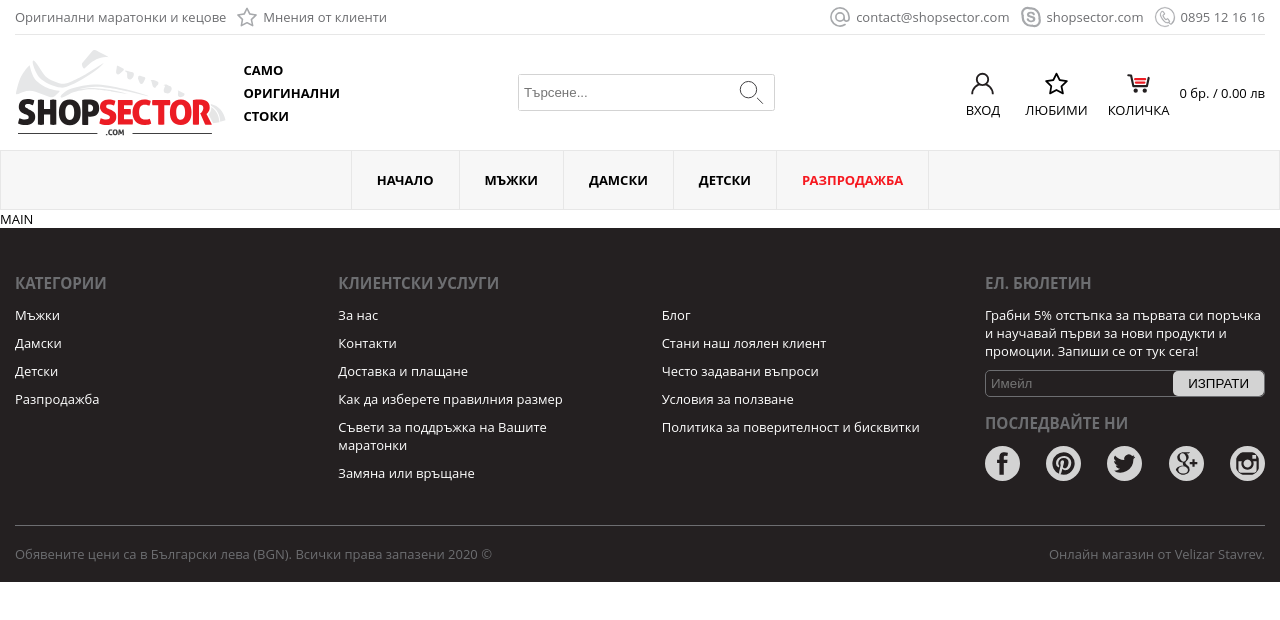
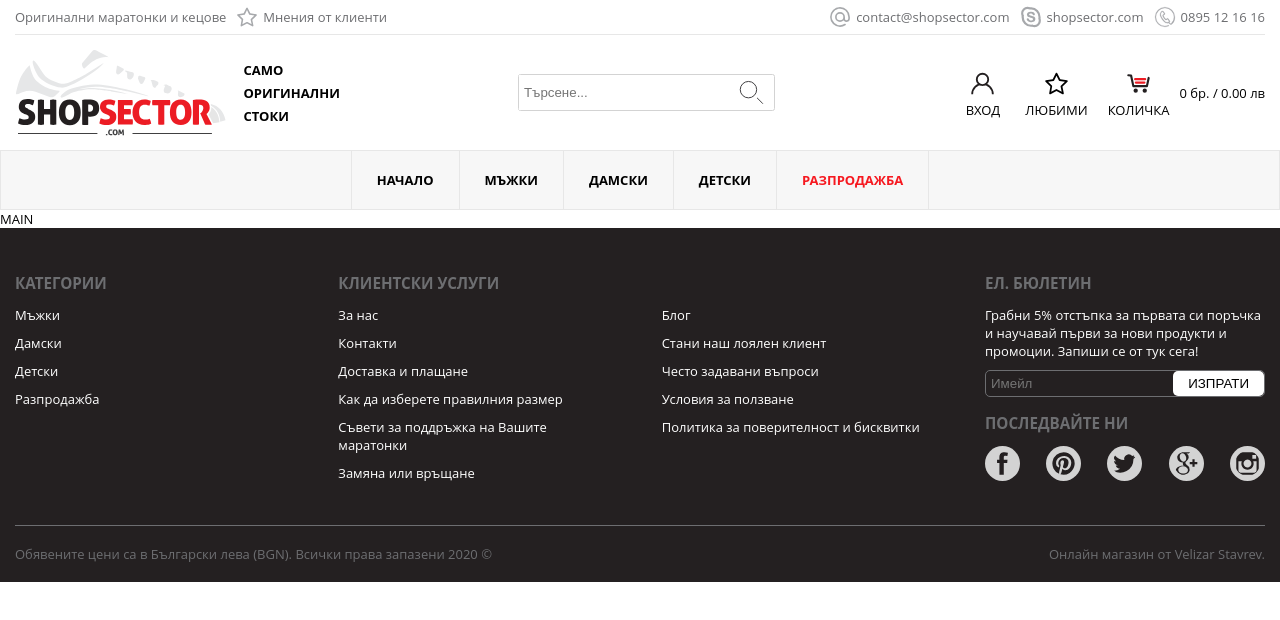
Before and after one commit to VelizarStavrev/softuni-react, a React (Create React App) app in the folder client/: page / in a window 1280 px wide. In both pictures the pointer is over the button "ИЗПРАТИ". Shown: the top 620 px of the page. Built offline with nearby package versions, Linux system fonts and the light colour scheme.

Commit message:
Updating footer component

```diff
--- a/client/src/components/Footer/Footer.css
+++ b/client/src/components/Footer/Footer.css
@@ -71,6 +71,10 @@ footer .footerTopInfo {
     background-color: lightgray;
 }
 
+.footerTopInfoColumn button:hover {
+    background-color: #fff;
+}
+
 .footerTopInfoColumn .socialMediaContainer {
     display: flex;
     flex-direction: row;
@@ -82,6 +86,10 @@ footer .footerTopInfo {
     background-color: lightgray;
     border-radius: 50%;
     padding: 5px;
+}
+
+.footerTopInfoColumn .icon-social:hover {
+    background-color: #fff;
 }
 
 /* Bottom side */
```
